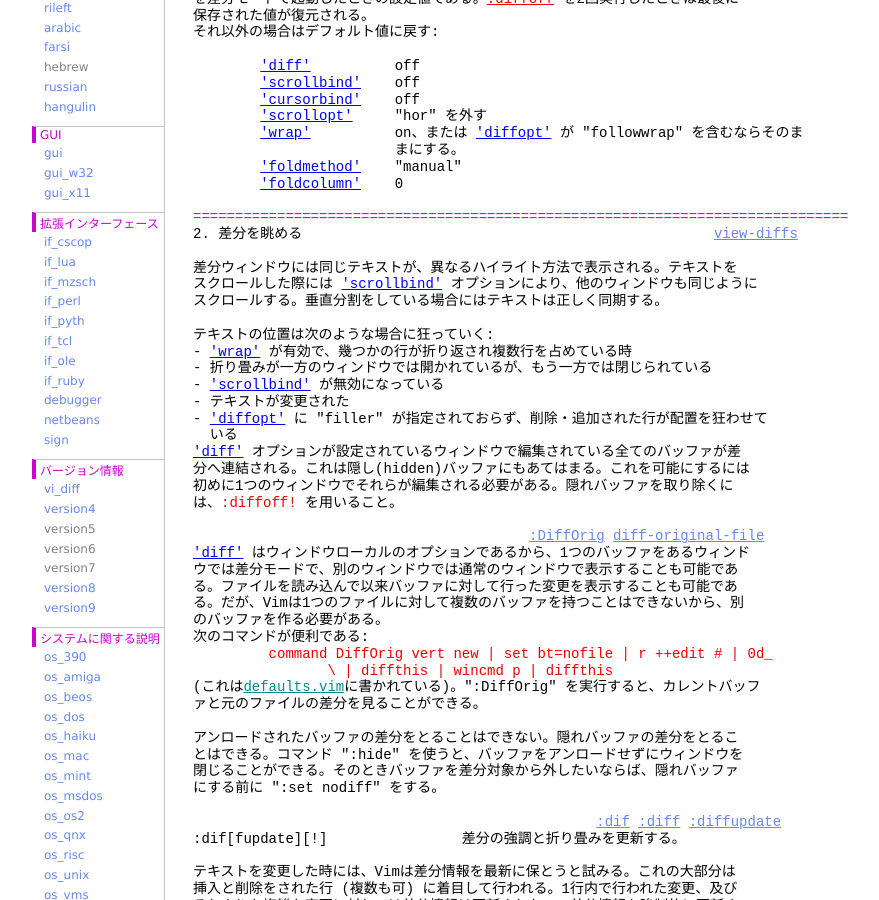
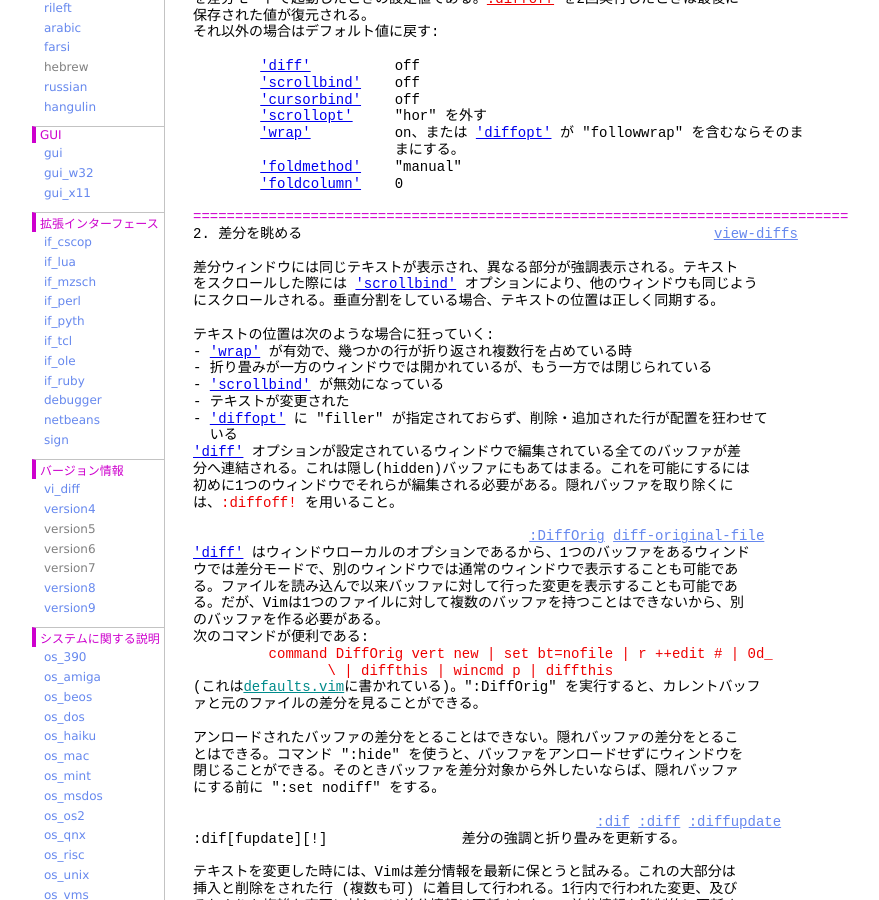
Before and after one commit to vim-jp/vimdoc-ja, a Jekyll site: the page built from diff.html, in a window 1280 px wide and 900 px high, scrolled down 2560 px. Shown: the whole window, without its empty margins (208-1087 px from the left). Built offline with Jekyll 4.4.1, drawn with Linux system fonts in a browser that asks for light colours; nearby versions of some CDN libraries; comment, search, counter and statistics services are not loaded.

Commit message:
Generated by GitHub workflow 2458412989
https://github.com/vim-jp/vimdoc-ja-working/actions/runs/2458412989

```diff
--- a/diff.html
+++ b/diff.html
@@ -158,9 +158,9 @@ Vimが各ファイルについてウィンドウを開く時に起こること
 <span class="PreProc">==============================================================================</span><br>
 2. 差分を眺める&nbsp;&nbsp;&nbsp;&nbsp;&nbsp;&nbsp;&nbsp;&nbsp;&nbsp;&nbsp;&nbsp;&nbsp;&nbsp;&nbsp;&nbsp;&nbsp;&nbsp;&nbsp;&nbsp;&nbsp;&nbsp;&nbsp;&nbsp;&nbsp;&nbsp;&nbsp;&nbsp;&nbsp;&nbsp;&nbsp;&nbsp;&nbsp;&nbsp;&nbsp;&nbsp;&nbsp;&nbsp;&nbsp;&nbsp;&nbsp;&nbsp;&nbsp;&nbsp;&nbsp;&nbsp;&nbsp;&nbsp;&nbsp;&nbsp;<a class="Constant" href="diff.html#view-diffs" name="view-diffs">view-diffs</a><br>
 <br>
-差分ウィンドウには同じテキストが、異なるハイライト方法で表示される。テキストを<br>
-スクロールした際には&nbsp;<a class="Type" href="options.html#'scrollbind'">'scrollbind'</a>&nbsp;オプションにより、他のウィンドウも同じように<br>
-スクロールする。垂直分割をしている場合にはテキストは正しく同期する。<br>
+差分ウィンドウには同じテキストが表示され、異なる部分が強調表示される。テキスト<br>
+をスクロールした際には&nbsp;<a class="Type" href="options.html#'scrollbind'">'scrollbind'</a>&nbsp;オプションにより、他のウィンドウも同じよう<br>
+にスクロールされる。垂直分割をしている場合、テキストの位置は正しく同期する。<br>
 <br>
 テキストの位置は次のような場合に狂っていく:<br>
 -&nbsp;<a class="Type" href="options.html#'wrap'">'wrap'</a>&nbsp;が有効で、幾つかの行が折り返され複数行を占めている時<br>
```
